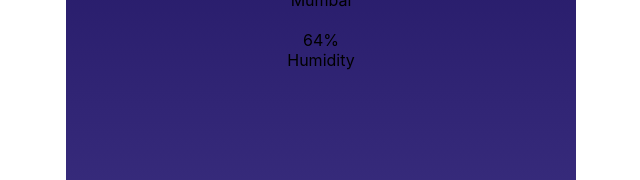
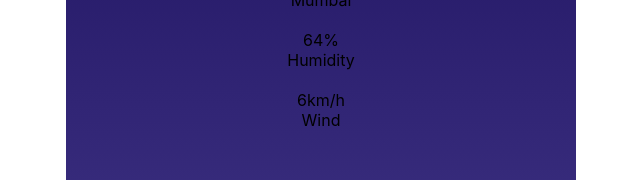
Before and after one commit to ravindarsahani3183/Weather-App, a React (Create React App) app: page / in a window 1280 px wide. Shown: the part 418-598 px from the top of the page, without its empty margins (319-959 px from the left). Built offline with nearby package versions, Linux system fonts and the light colour scheme.

Commit message:
add element

```diff
--- a/src/Components/Weather/Weather.js
+++ b/src/Components/Weather/Weather.js
@@ -25,6 +25,13 @@
               <div className='text'>Humidity</div>
             </div>
           </div>
+          <div className='element'>
+            <img className='icon'></img>
+            <div className='data'>
+              <div className='humidity-percent'>6km/h</div>
+              <div className='text'>Wind</div>
+            </div>
+          </div>
         </div>
     </div>
   )
```
